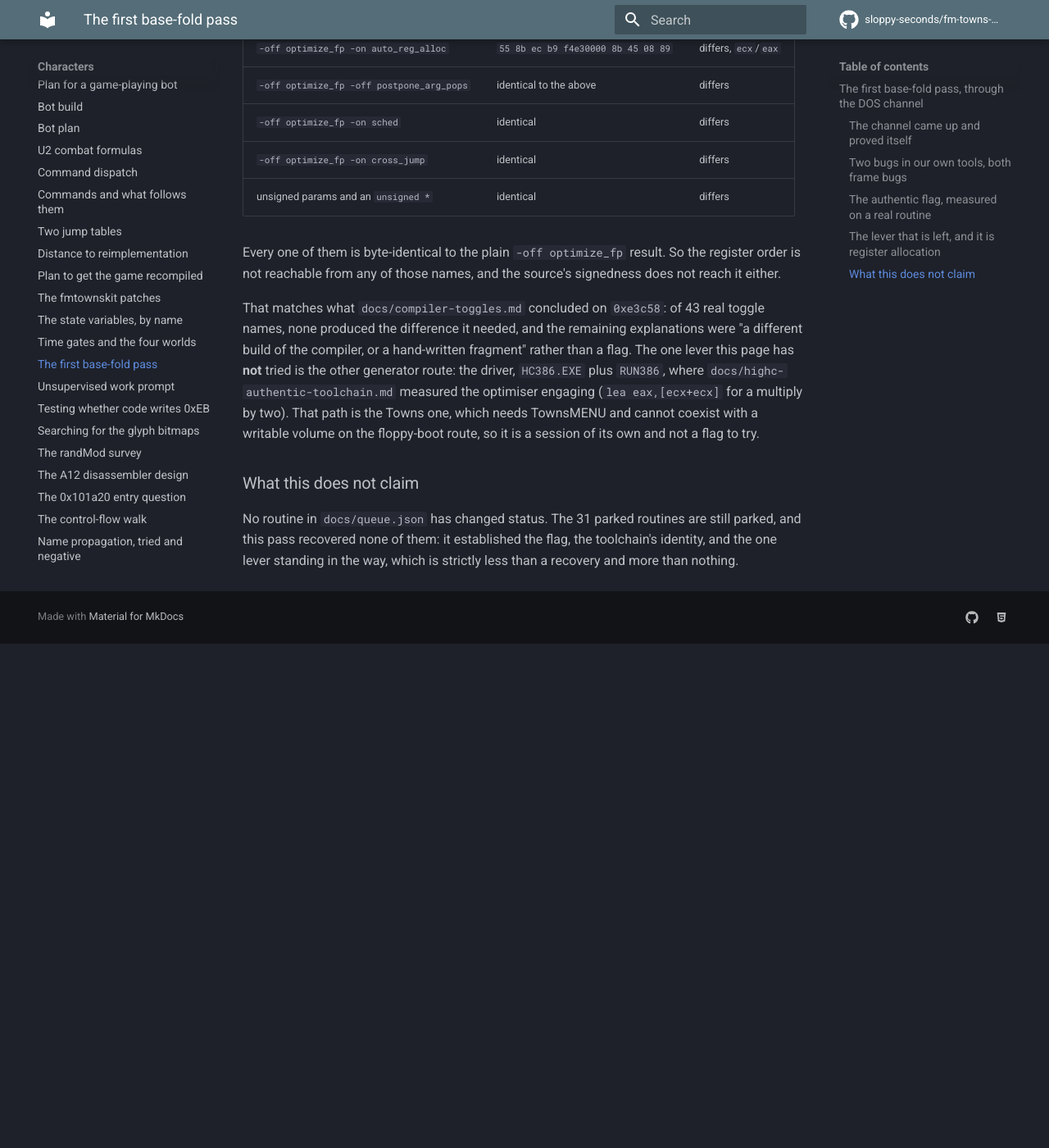
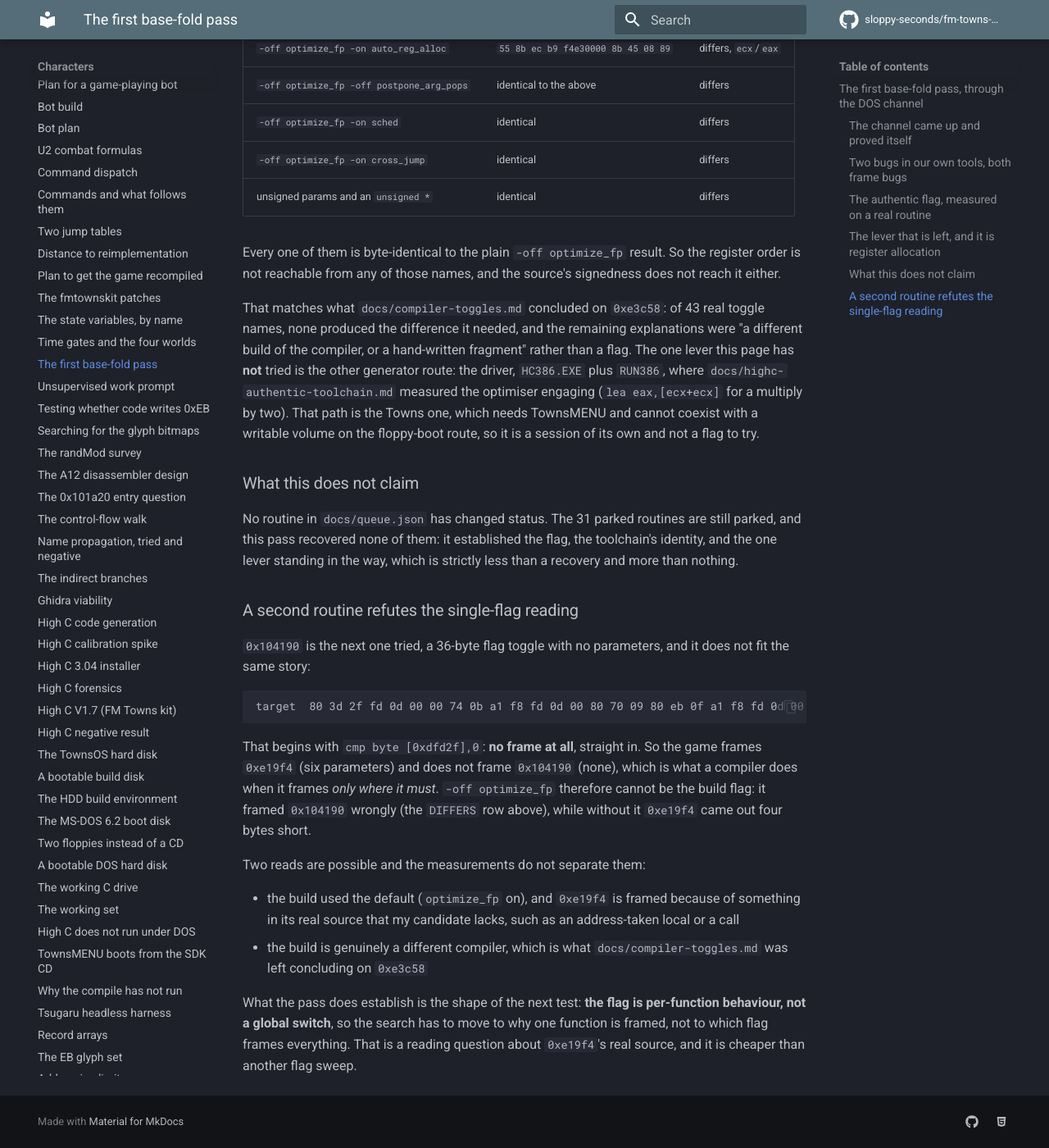
Before and after one commit to sloppy-seconds/fm-towns-ultima, an MkDocs documentation site: the page built from docs/base-fold-pass-1.md, in a window 1280 px wide and 1400 px high, scrolled down 2159 px. Shown: the whole window at 82% size. Built offline with MkDocs 1.6.1 and Material for MkDocs 9.7.7, drawn with Linux system fonts in a browser that asks for light colours; comment, search, counter and statistics services are not loaded; before the commit the page ends 2944 px from its top, so only the background shows below that.

Commit message:
A second routine refutes the single-flag reading: framing is per function
0x104190 is a 36-byte flag toggle with no parameters and no frame at all in the game:

  80 3d 2f fd 0d 00 00 74 0b a1 f8 fd 0d 00 80 70 09 80 eb 0f ... c3

So the game frames 0xe19f4 (six parameters) and does not frame 0x104190 (none), which is what a compiler
does when it frames only where it must. -off optimize_fp cannot be the build flag: it framed 0x104190
wrongly and, without it, 0xe19f4 came out four bytes short.

That leaves two explanations the measurements here do not separate: the build used the default and 0xe19f4
is framed for a reason my candidate source lacks (an address-taken local, a call), or the build is a
different compiler, which is what compiler-toggles.md was left concluding on 0xe3c58.

What it does establish is the shape of the next test: framing is per-function behaviour, not a global
switch, so the search moves from "which flag frames everything" to "why is this one function framed". That
is a reading question about 0xe19f4's real source, and cheaper than another flag sweep.

Still 10 recovered of 738.

````diff
--- a/docs/base-fold-pass-1.md
+++ b/docs/base-fold-pass-1.md
@@ -95,3 +95,27 @@
 No routine in `docs/queue.json` has changed status. The 31 parked routines are still parked, and this pass recovered
 none of them: it established the flag, the toolchain's identity, and the one lever standing in the way, which is
 strictly less than a recovery and more than nothing.
+
+### A second routine refutes the single-flag reading
+
+`0x104190` is the next one tried, a 36-byte flag toggle with no parameters, and it does not fit the same story:
+
+```
+target  80 3d 2f fd 0d 00 00 74 0b a1 f8 fd 0d 00 80 70 09 80 eb 0f a1 f8 fd 0d 00 80 78 0b 00 75 04 … c3
+```
+
+That begins with `cmp byte [0xdfd2f],0`: **no frame at all**, straight in. So the game frames `0xe19f4` (six
+parameters) and does not frame `0x104190` (none), which is what a compiler does when it frames *only where it must*.
+`-off optimize_fp` therefore cannot be the build flag: it framed `0x104190` wrongly (the `DIFFERS` row above), while
+without it `0xe19f4` came out four bytes short.
+
+Two reads are possible and the measurements do not separate them:
+
+- the build used the default (`optimize_fp` on), and `0xe19f4` is framed because of something in its real source that
+  my candidate lacks, such as an address-taken local or a call
+- the build is genuinely a different compiler, which is what `docs/compiler-toggles.md` was left concluding on
+  `0xe3c58`
+
+What the pass does establish is the shape of the next test: **the flag is per-function behaviour, not a global switch**,
+so the search has to move to why one function is framed, not to which flag frames everything. That is a reading
+question about `0xe19f4`'s real source, and it is cheaper than another flag sweep.
````
